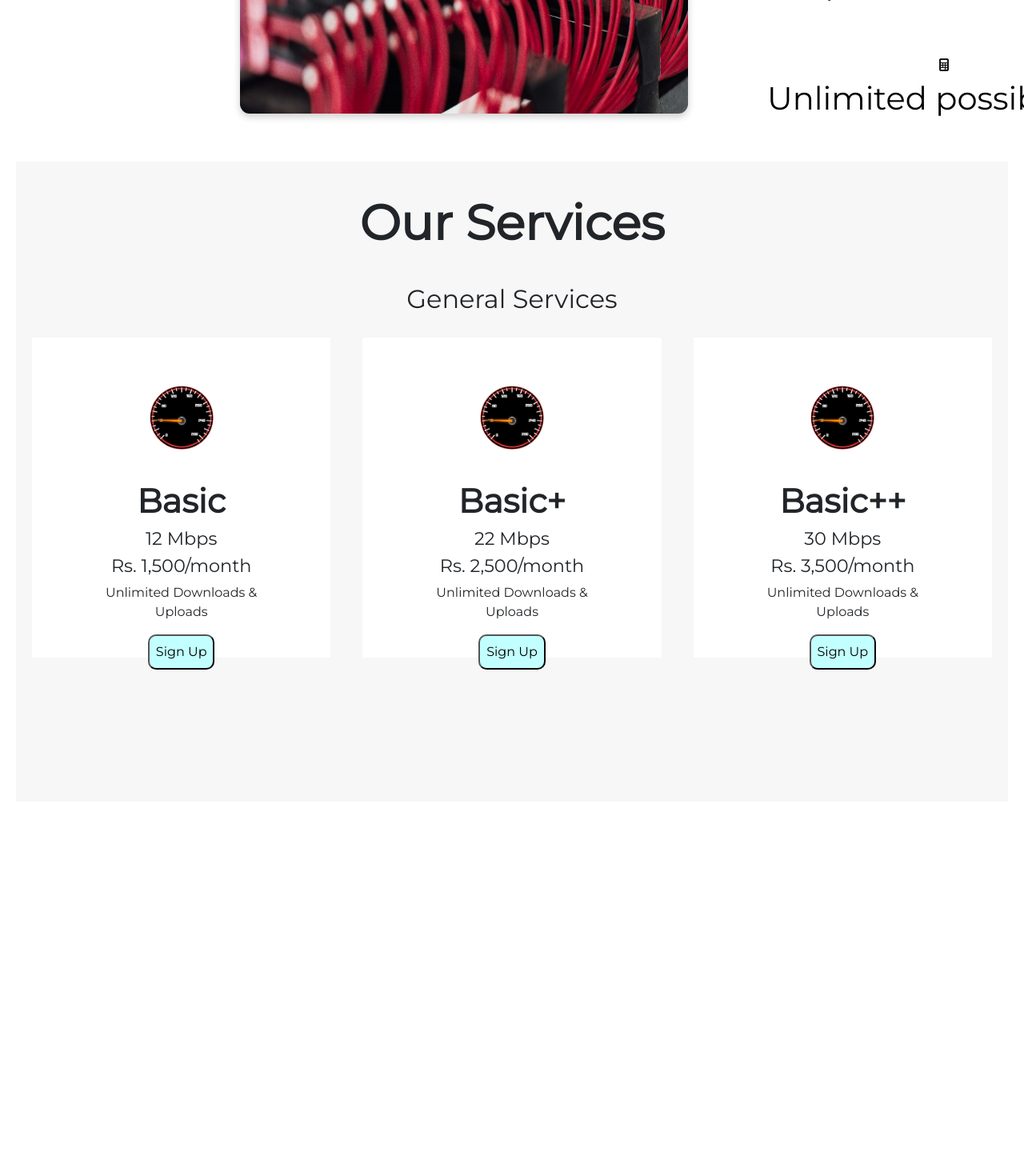
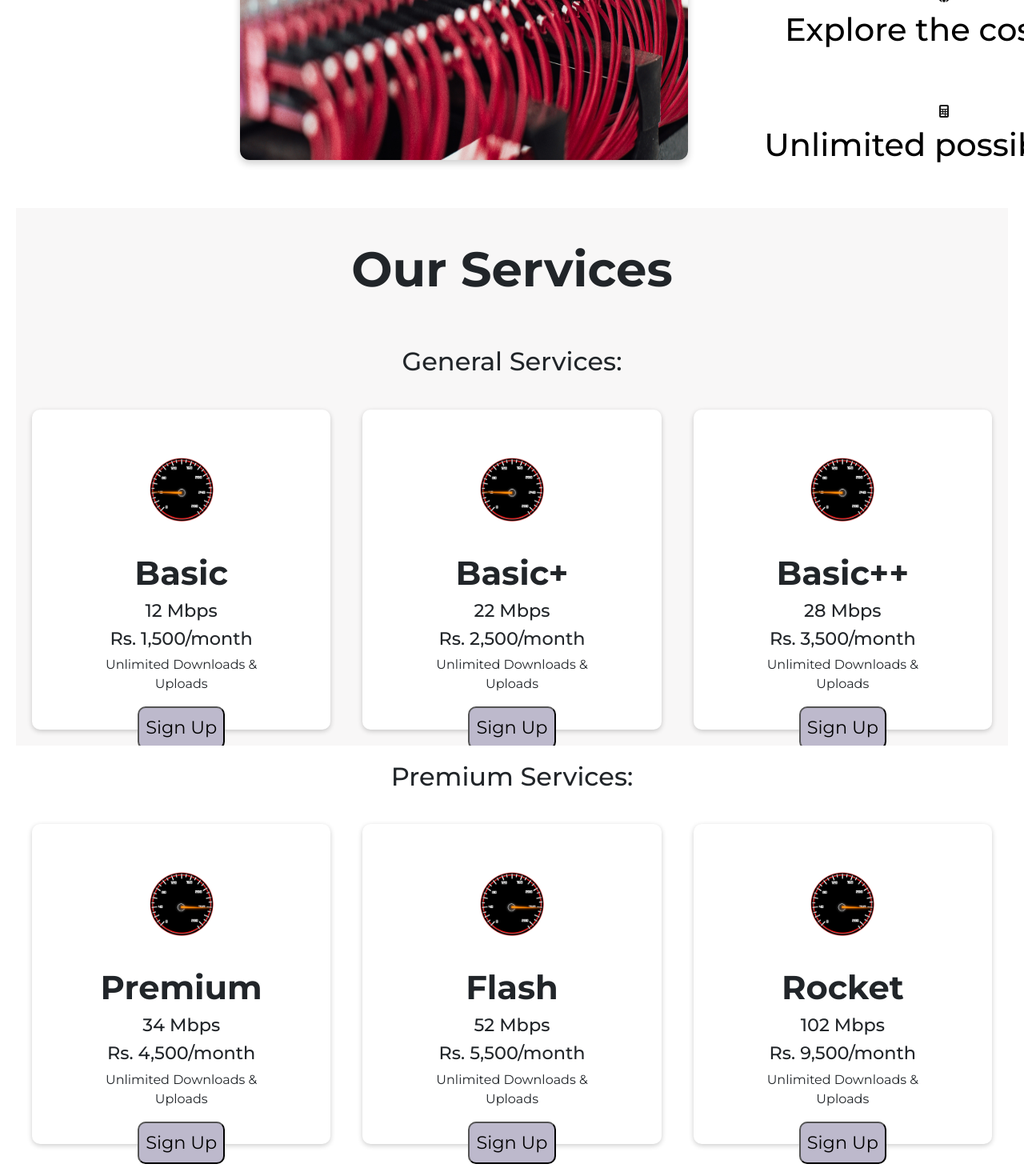
Before and after one commit to burhanmoin1/deltacommunicationnextjs, a Next.js app: page / in a window 1280 px wide. Shown: the part 1138-2608 px from the top of the page at 80% size. Before the commit the page ends 2160 px from the top, so only its background shows below. Built offline with nearby package versions, Linux system fonts and the light colour scheme.

Commit message:
'sleeptime'

```diff
--- a/src/app/GifContainer.css
+++ b/src/app/GifContainer.css
@@ -49,7 +49,7 @@
   @media only screen and (min-width: 0px) and (max-width: 1024px) {
 
     .gif-container h2 {
-      font-size: 2.4rem;
+      font-size: 2.0rem;
       text-align: center;
     }
 
--- a/src/app/InternetPackage.css
+++ b/src/app/InternetPackage.css
@@ -1,5 +1,5 @@
 .InternetPackage{
-  height: 100vh;
+  height: auto;
   background-color: rgba(221, 213, 213, 0.2);
   display: flex;
   margin: 20px;
@@ -11,8 +11,16 @@
 
 .ServicesHeading {
   margin: 40px;
-  font-weight: 600;
+  font-weight: 700;
   font-size: 3.8rem;
+}
+
+.PremiumServices {
+  background-color: white;
+  align-items: center;
+  display: flex;
+  width: 100%;
+  flex-direction: column;
 }
 
 .service {
@@ -20,10 +28,17 @@
   padding: 60px;
   height: 50vh;
   background-color: white;
+  border-radius: 10px;
+  box-shadow: 0px 2px 6px rgba(0, 0, 0, .2);
 }
 
 .service h2 {
   font-size: 1.4rem;
+}
+
+.GeneralHeading {
+  margin: 20px;
+
 }
 
 .needleinitial {
@@ -41,14 +56,15 @@
 }
 
 .signupservice {
-  background-color: rgb(194, 255, 255);
+  background-color: #bdb9cc;
   padding: 8px;
+  font-size: 1.4rem;
   color: black;
   border-radius: 10px;
 }
 
 .signupservice:hover {
-  background-color: rgb(229, 245, 245, .3);
+  background-color: rgba(147, 255, 255, 0.3);
 }
 
 @media (max-width: 767.98px) {
--- a/src/app/InternetPackageCard.js
+++ b/src/app/InternetPackageCard.js
@@ -1,6 +1,7 @@
 'use client';
 import './InternetPackage.css';
 import needleinitial from './Needle-initial.png';
+import needlefull from './Needle-fulll.png';
 
 const DeltaInternetCard = () => {
 
@@ -22,8 +23,32 @@ const DeltaInternetCard = () => {
     {
       id: 3,
       servicesText: 'Basic++',
-      speed: '30 Mbps',
+      speed: '28 Mbps',
       price: 'Rs. 3,500/month',
+      description: 'Unlimited Downloads & Uploads'
+    },
+  ];
+
+  const premiumServices = [
+    {
+      id: 1,
+      servicesText: 'Premium',
+      speed: '34 Mbps',
+      price: 'Rs. 4,500/month',
+      description: 'Unlimited Downloads & Uploads'
+    },
+    {
+      id: 2,
+      servicesText: 'Flash',
+      speed: '52 Mbps',
+      price: 'Rs. 5,500/month',
+      description: 'Unlimited Downloads & Uploads'
+    },
+    {
+      id: 3,
+      servicesText: 'Rocket',
+      speed: '102 Mbps',
+      price: 'Rs. 9,500/month',
       description: 'Unlimited Downloads & Uploads'
     },
   ];
@@ -33,7 +58,7 @@ const DeltaInternetCard = () => {
     <div className='InternetPackage'>
       <h1 className='ServicesHeading'>Our Services</h1>
       <div className='GeneralServices'>
-        <h2 className='GeneralHeading'>General Services</h2>
+        <h2 className='GeneralHeading'>General Services:</h2>
         <div className='servicerow'>
         {generalServices.map((service) => (
           <div
@@ -49,8 +74,26 @@ const DeltaInternetCard = () => {
       </div>
       ))}
       </div>
+      </div>
+      <div className='PremiumServices'>
+      <h2 className='GeneralHeading'>Premium Services:</h2>
+      <div className='servicerow'>
+        {premiumServices.map((service) => (
+          <div
+          key={service.id}
+          className={`service`}
+        >
+          <img src={needlefull.src} alt='DeltaCommunication' className='needleinitial'/>
+          <h1 className='generalserviceheading'>{service.servicesText}</h1>
+          <h2 className='generalservicespeed'>{service.speed}</h2>
+          <h2 className='generalserviceprice'>{service.price}</h2>
+          <p className='generalserviceparagraph'>{service.description}</p>
+          <button className='signupservice'>Sign Up</button>
+      </div>
+      ))}
+      </div>
+      </div>
     </div>
-  </div>
   );
 };
 
--- a/src/app/Navbar.css
+++ b/src/app/Navbar.css
@@ -3,12 +3,12 @@
 }
 
 .nav-link{
-  font-size: 1.3rem;
+  font-size: 1.1rem;
   margin-right: 20px;
 }
 
 .nav-link:hover {
-  color: rgb(125, 125, 255);
+  color: rgb(145, 145, 228);
 }
 
 .bg-white {
@@ -56,7 +56,7 @@
   }
 
   .navbar-collapse {
-    margin: 40px;
+    margin: 80px;
     height: 30vh;
     text-align: center;
   }
@@ -71,6 +71,8 @@
 
   .nav-link {
     margin: 0px;
+    font-size: 1.4rem;
+    margin-top: -1px;
   }
 
   .navbar-toggler {
--- a/src/app/Navbar.js
+++ b/src/app/Navbar.js
@@ -45,6 +45,9 @@ function DeltaNavbar() {
           <Link href="/" className="nav-link">Home</Link> {/* Add a specific class to the "Home" link */}
             </Nav.Link>
             <Nav.Link className='cursor-link'>
+              <Link href="/aboutus" className="nav-link">Services</Link> {/* Add a specific class to the "Home" link */}
+            </Nav.Link>
+            <Nav.Link className='cursor-link'>
               <Link href="/support" className="nav-link">Support</Link> {/* Add a specific class to the "Home" link */}
             </Nav.Link>
             <Nav.Link className='cursor-link'>
--- a/src/app/globals.css
+++ b/src/app/globals.css
@@ -2,6 +2,9 @@
   width: 8px; /* Width for vertical scrollbars, height for horizontal scrollbars */
 }
 
+.body {
+  overflow-x: hidden;
+}
 
 /* Style the scrollbar track */
 ::-webkit-scrollbar-track {
--- a/src/app/page.tsx
+++ b/src/app/page.tsx
@@ -7,8 +7,7 @@ import RocketContainer from  './RocketContainer';
 export default function Home() {
   return (
     <main>
-      <link href="https://fonts.googleapis.com/css2?family=Montserrat:ital@0;1&display=swap" rel="stylesheet"/>
-      <DeltaNavbar />
+<link href="https://fonts.googleapis.com/css2?family=Montserrat:ital,wght@0,100..900;1,100..900&display=swap" rel="stylesheet"/>      <DeltaNavbar />
       <Cablegif />
       <RocketContainer />
       <DeltaInternetCard/>
```
Also changed, not shown: src/app/Support.css (added), src/app/Support.js (added).
